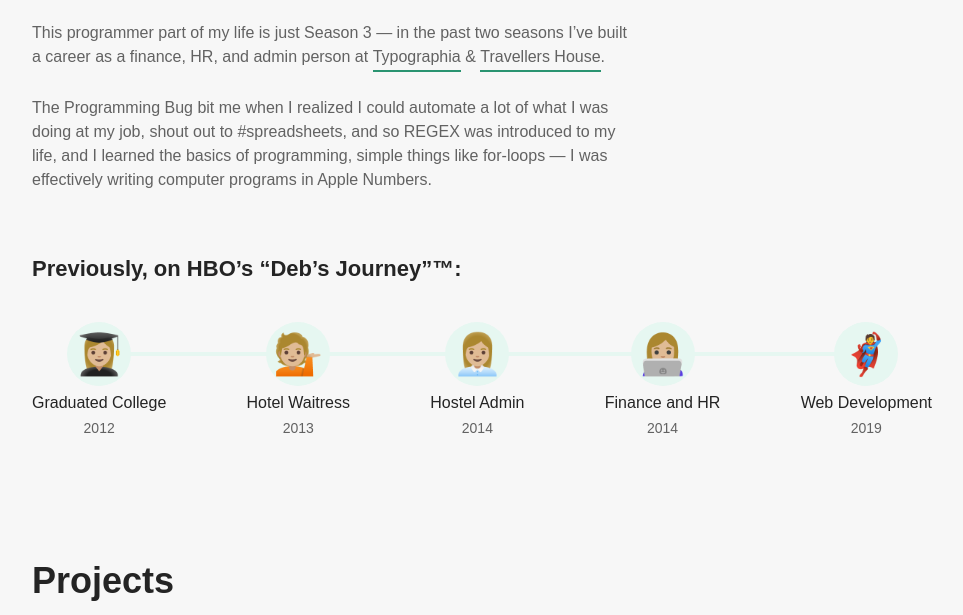
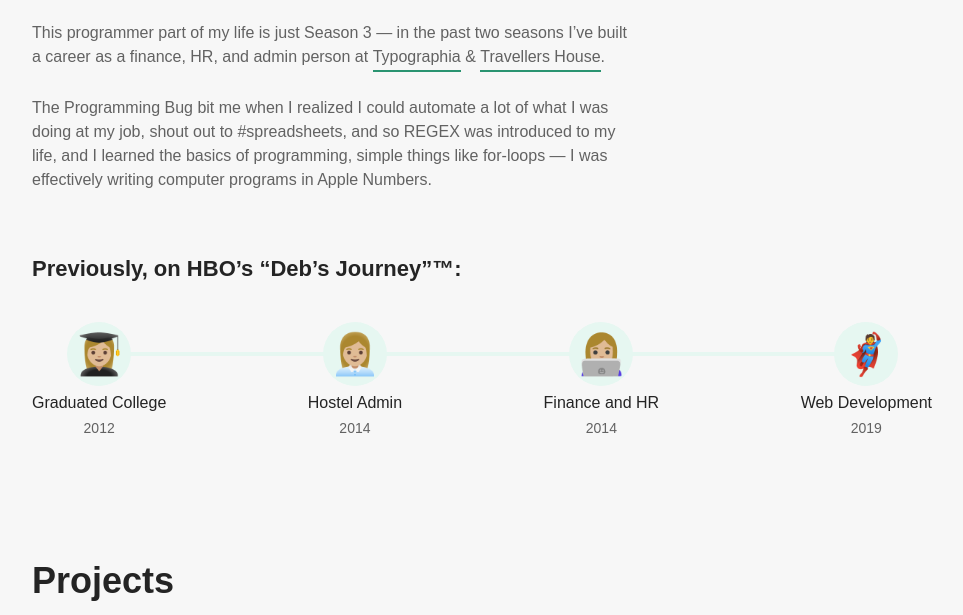
Before and after one commit to mindeby/my-portfolio, a website built with Parcel: page index.html in a window 1280 px wide. Shown: the part 537-1152 px from the top of the page, without its empty margins (158-1121 px from the left). Built offline with nearby package versions, Linux system fonts and the light colour scheme; a web font is replaced by a local one.

Commit message:
deleted waitress milestone

```diff
--- a/index.html
+++ b/index.html
@@ -50,15 +50,6 @@
               <div class="text-wrapper">
                 <h4>Graduated College</h4>
                 <p class="year">2012</p>
-              </div>
-            </div>
-          </li>
-          <li>
-            <div class="milestone">
-              <div class="emoji-wrapper"><span class="emoji">💁🏼‍</span></div>
-              <div class="text-wrapper">
-                <h4>Hotel Waitress</h4>
-                <p class="year">2013</p>
               </div>
             </div>
           </li>
```
